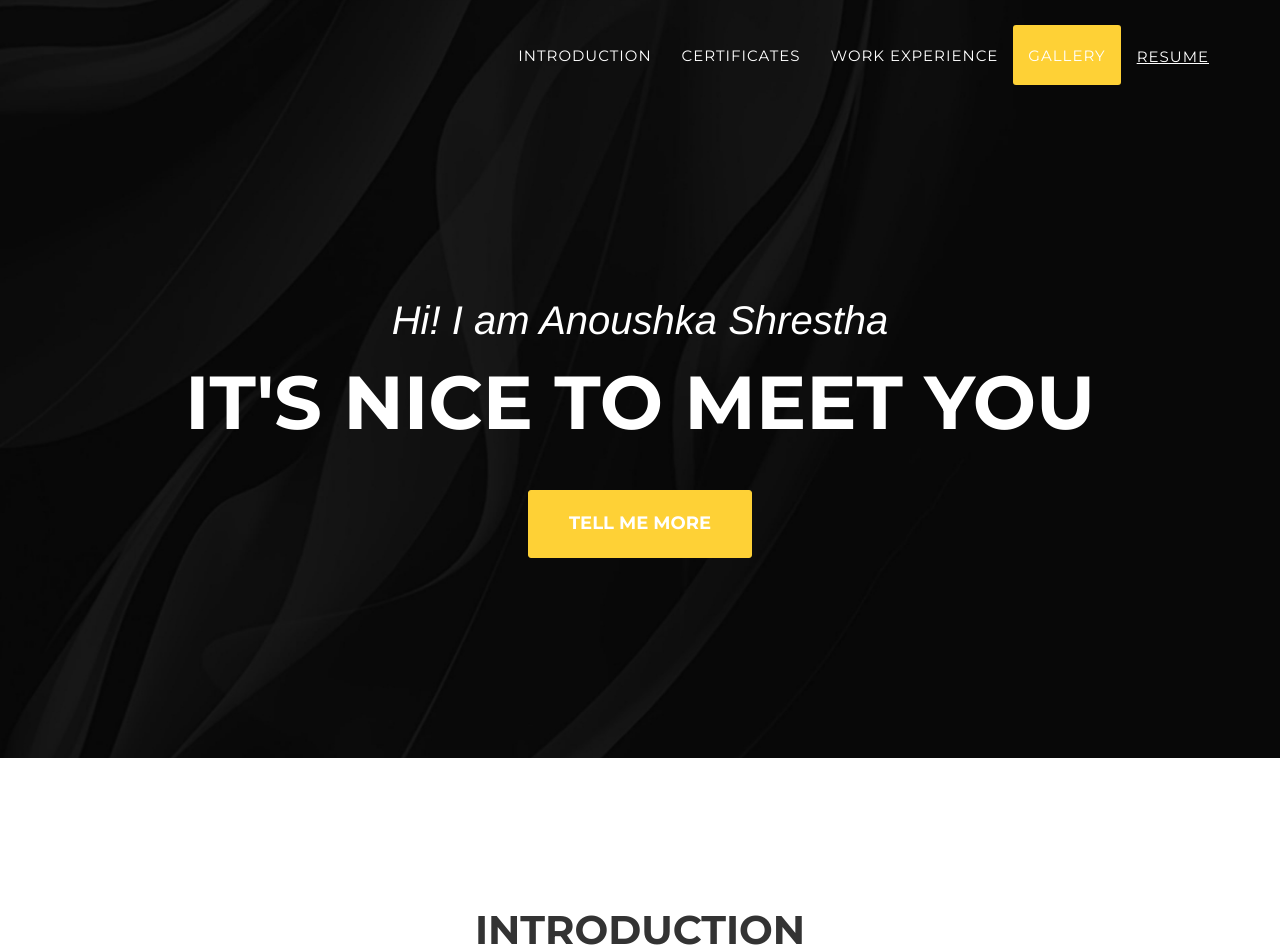
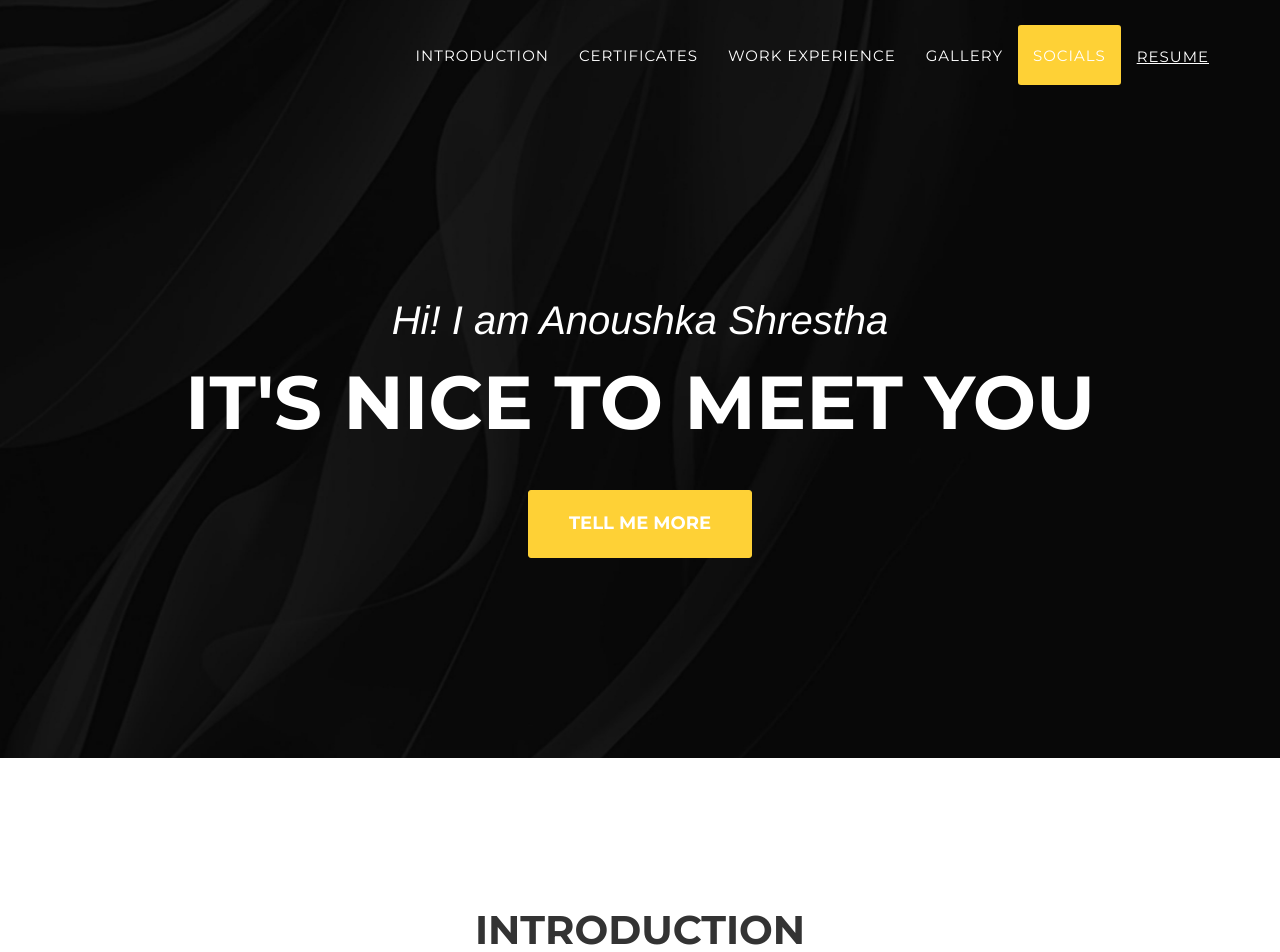
Before and after one commit to anoushkashrestha/anoushkashrestha.github.io, a Jekyll site: the page built from index.html, in a window 1280 px wide. Shown: the top 952 px of the page. Built offline with Jekyll 4.4.1, drawn with Linux system fonts in a browser that asks for light colours; some web fonts are replaced.

Commit message:
Updated content

```diff
--- a/_config.yml
+++ b/_config.yml
@@ -1,4 +1,4 @@
-url: https://y7kim.github.io
+url: https://anoushkashrestha.github.io
 baseurl: /portfolio/
 
 # Site settings
--- a/_includes/head.html
+++ b/_includes/head.html
@@ -3,7 +3,7 @@
     <meta http-equiv="X-UA-Compatible" content="IE=edge">
     <title>Portfolio</title>
     <meta name="viewport" content="width=device-width">
-    <meta name="description" content="{{ site.description }}">
+    <link rel="shortcut icon" type="image/x-icon" href="img/img.jpg">
 
     <!-- Custom CSS & Bootstrap Core CSS - Uses Bootswatch Flatly Theme: http://bootswatch.com/flatly/ -->
     <link rel="stylesheet" href="{{ "/style.css" | prepend: site.baseurl }}">
--- a/_includes/header.html
+++ b/_includes/header.html
@@ -31,6 +31,9 @@
                         <a class="page-scroll" href="#team">Gallery</a>
                     </li>
                     <li>
+                        <a class="page-scroll" href="#socials">Socials</a>
+                    </li>
+                    <li>
                         <a class="page-scroll btn btn-light" href="img/CV.pdf" target="_blank"><u>Resume</u></a>
                     </li>
                 </ul>
--- a/_includes/team.html
+++ b/_includes/team.html
@@ -17,21 +17,21 @@
                       </ol>
                       <div class="carousel-inner">
                         <div class="carousel-item active">
-                          <img src="..." class="d-block w-100" alt="...">
+                          <img src="img/gallery/1.jpg" class="d-block w-100" alt="...">
                           <div class="carousel-caption d-none d-md-block">
                             <!-- <h5>First slide label</h5>
                             <p>Nulla vitae elit libero, a pharetra augue mollis interdum.</p> -->
                           </div>
                         </div>
                         <div class="carousel-item">
-                          <img src="..." class="d-block w-100" alt="...">
+                          <img src="img/gallery/2.jpg" class="d-block w-100" alt="...">
                           <div class="carousel-caption d-none d-md-block">
                             <!-- <h5>Second slide label</h5>
                             <p>Lorem ipsum dolor sit amet, consectetur adipiscing elit.</p> -->
                           </div>
                         </div>
                         <div class="carousel-item">
-                          <img src="..." class="d-block w-100" alt="...">
+                          <img src="img/gallery/4.jpg" class="d-block w-100" alt="...">
                           <div class="carousel-caption d-none d-md-block">
                             <!-- <h5>Third slide label</h5>
                             <p>Praesent commodo cursus magna, vel scelerisque nisl consectetur.</p> -->
```
Also changed, not shown: img/gallery/1.jpg (added), img/gallery/12.jpg (added), img/gallery/13.jpg (added), img/gallery/14.jpg (added), img/gallery/2.jpg (added), img/gallery/5.jpg (added), img/gallery/7.jpg (added), img/gallery/8.jpg (added), img/gallery/9.jpg (added), 1 other file.
